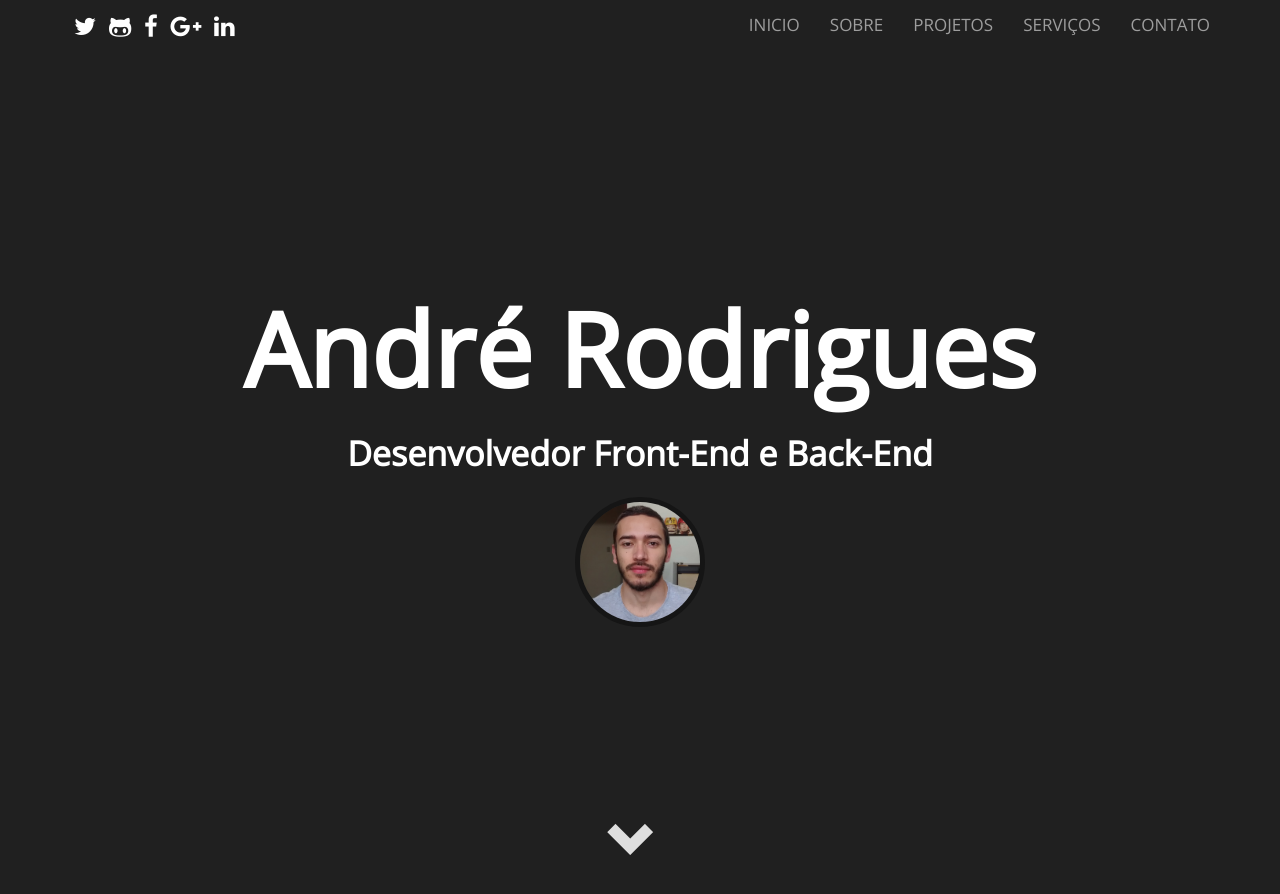
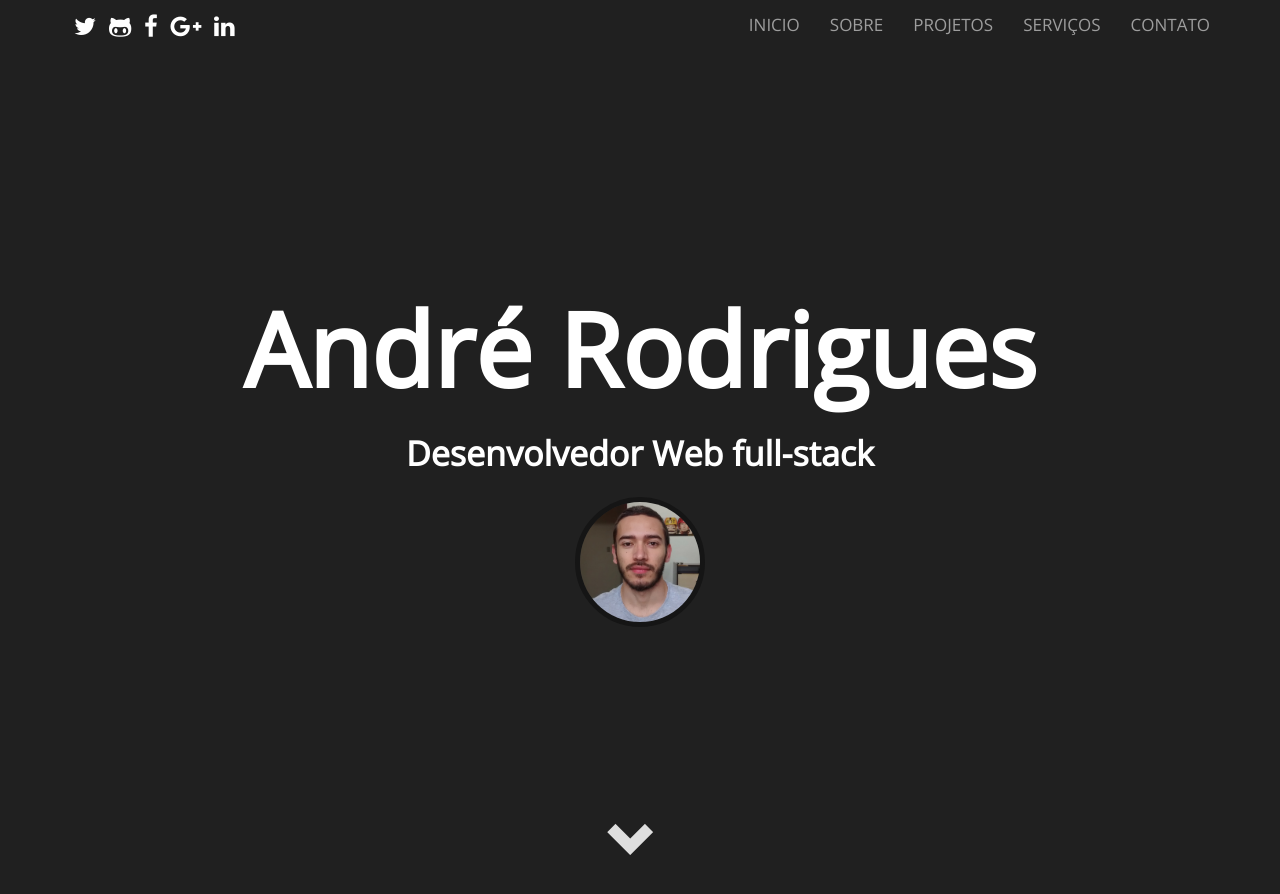
Before and after one commit to rodriguesporan/andrerodrigues, a Jekyll site: the page built from index.html, in a window 1280 px wide and 900 px high. Shown: the top 894 px of the window. Built offline with Jekyll 4.4.1, drawn with Linux system fonts in a browser that asks for light colours; nearby versions of some CDN libraries; some web fonts are replaced; Markdown is read by kramdown in place of the engine named in the settings.

Commit message:
full-stack.

```diff
--- a/_includes/head.html
+++ b/_includes/head.html
@@ -2,6 +2,7 @@
 	<meta charset="UTF-8">
 	<meta http-equiv="X-UA-Compatible" content="IE=edge">
 	<meta name="viewport" content="width=device-width, user-scalable=no, initial-scale=1.0, maximum-scale=1.0, minimum-scale=1.0">
+	<meta name="description" content="André Rodrigues dos Santos, 22, Desenvolvedor Web full-stack - CMS (Gerenciador de Conteúdo), Hotsites, Sites institucionais, Vitrines Virtuais e Apps">
 	<title>{% if page.url != '/' %}{{page.menu - }}{% endif %}André Rodrigues</title>
 	<link rel="shortcut icon" type="image/x-icon" href="{{site.url}}/assets/images/favicon.ico">
 	<link rel="stylesheet" href="{{site.url}}/css/bootstrap.min.css">
--- a/about.html
+++ b/about.html
@@ -12,7 +12,7 @@ subtitle: Conheça um pouco sobre esse louco por tecnologia.
 	<br>
 	<blockquote>
 		<p>
-			Meu nome é André Rodrigues dos Santos, 22, sou desenvolvedor web (Front-End e Back-End), estou no último semestre de Desenvolvimento de Sistemas pela FATEC/ZL.
+			Meu nome é André Rodrigues dos Santos, 22, sou desenvolvedor web full-stack, estou no último semestre de Desenvolvimento de Sistemas pela FATEC/ZL.
 		</p>
 		<p>
 			Fascinado por novas tecnologias e por tudo que há no mundo Open Source, estou sempre em busca de aprender mais e mais.
--- a/index.html
+++ b/index.html
@@ -2,7 +2,7 @@
 layout: default
 class: index
 title: André Rodrigues
-subtitle: Desenvolvedor Front-End e Back-End
+subtitle: Desenvolvedor Web full-stack
 ---
 
 {% for post in site.posts %}
```
